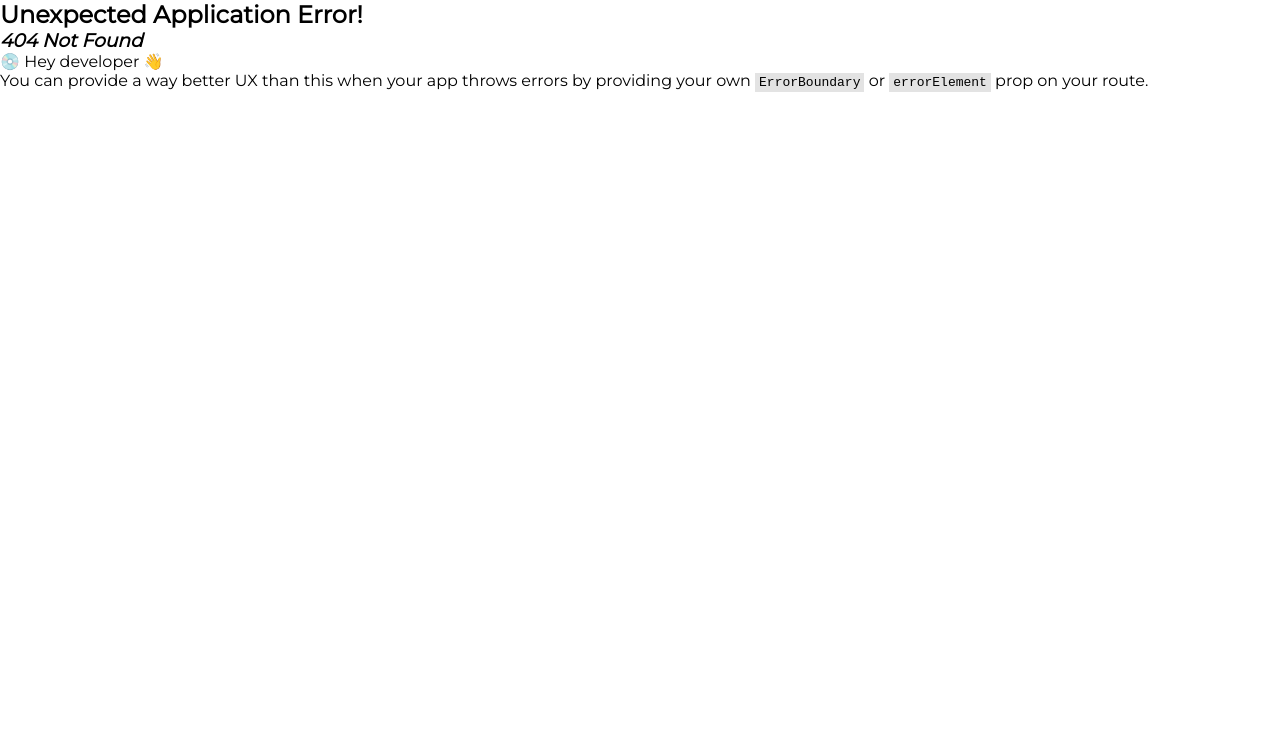
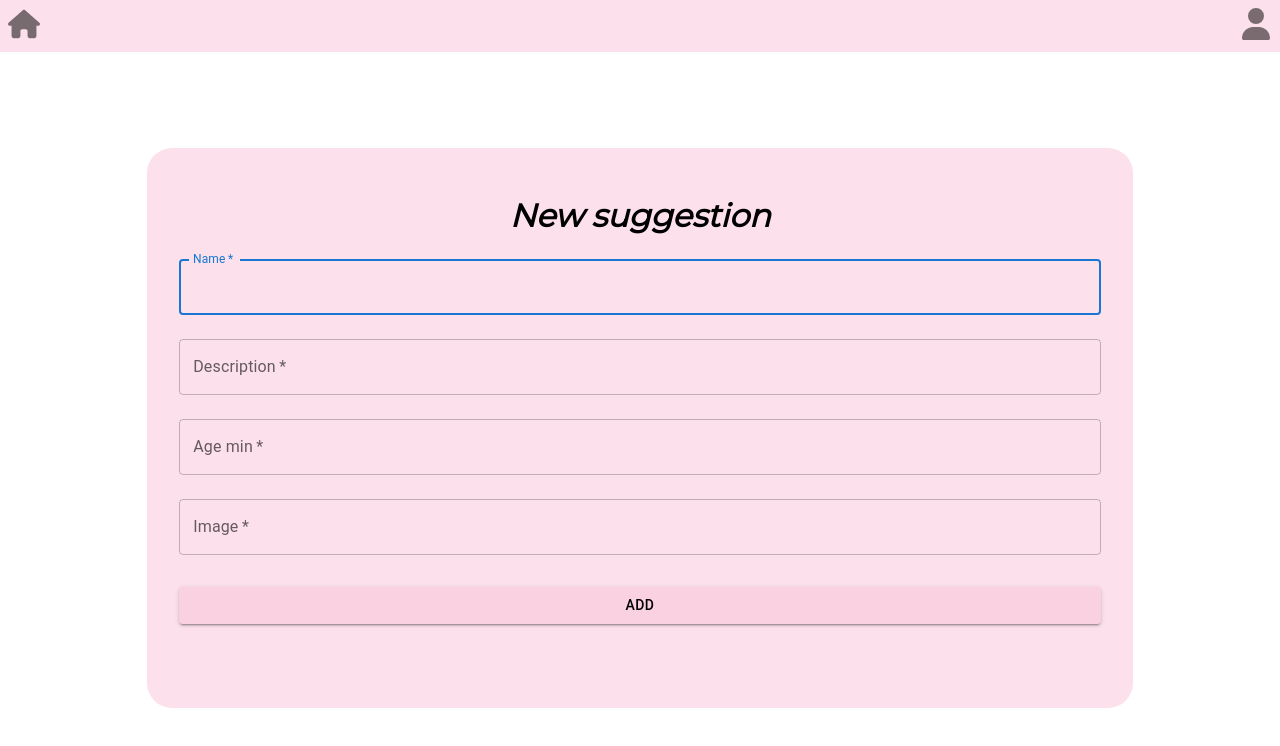
Before and after one commit to ElinaTodorova/checkpoint4, a React (Vite) app in the folder frontend/: page /gifts/add in a window 1280 px wide. Before the commit this address had no page. Shown: the top 746 px of the page. Built offline with nearby package versions, Linux system fonts and the light colour scheme.

Commit message:
Formulaire add gift (functionel)

```diff
--- /dev/null
+++ b/frontend/src/components/addGift/AddGiftForm.jsx
@@ -0,0 +1,127 @@
+import { useNavigate } from "react-router-dom";
+import { useState } from "react";
+import Box from "@mui/material/Box";
+import TextField from "@mui/material/TextField";
+import Button from "@mui/material/Button";
+import style from "./AddGiftForm.module.css";
+
+export default function AddGiftForm() {
+  const [name, setName] = useState("");
+  const [description, setDescription] = useState("");
+  const [ageMin, setAgeMin] = useState("");
+  const [imageUrl, setImageUrl] = useState("");
+
+  const navigate = useNavigate();
+
+  const handleChangeName = (e) => {
+    setName(e.target.value);
+  };
+
+  const handleChangeDescription = (e) => {
+    setDescription(e.target.value);
+  };
+
+  const handleChangeAge = (e) => {
+    setAgeMin(e.target.value);
+  };
+
+  const handleChangeImage = (e) => {
+    setImageUrl(e.target.value);
+  };
+
+  const handleSubmit = async (e) => {
+    e.preventDefault();
+
+    try {
+      // Appel à l'API pour créer un nouvel gift
+      const response = await fetch(
+        `${import.meta.env.VITE_BACKEND_URL}/api/gifts`,
+        {
+          method: "post",
+          credentials: "include",
+          headers: { "Content-Type": "application/json" },
+          body: JSON.stringify({
+            name,
+            description,
+            ageMin,
+            imageUrl,
+          }),
+        }
+      );
+
+      // Redirection vers la page de connexion si la création réussit
+      if (response.status === 201) {
+        navigate("/");
+      }
+    } catch (err) {
+      // Log des erreurs possibles
+      console.error(err);
+    }
+  };
+
+  return (
+    <section className={style.section}>
+      <div className={style.contaier}>
+        <h2 className={style.title}>New suggestion</h2>
+        <Box component="form" noValidate sx={{ mt: 1 }} onSubmit={handleSubmit}>
+          <TextField
+            margin="normal"
+            required
+            fullWidth
+            id="name"
+            label="Name"
+            name="name"
+            value={name}
+            autoFocus
+            onChange={handleChangeName}
+          />
+          <TextField
+            margin="normal"
+            required
+            fullWidth
+            id="description"
+            label="Description"
+            name="description"
+            value={description}
+            onChange={handleChangeDescription}
+          />
+          <TextField
+            margin="normal"
+            required
+            fullWidth
+            id="ageMin"
+            label="Age min"
+            name="ageMin"
+            value={ageMin}
+            type="number"
+            onChange={handleChangeAge}
+          />
+          <TextField
+            margin="normal"
+            required
+            fullWidth
+            id="imageUrl"
+            label="Image"
+            name="imageUrl"
+            value={imageUrl}
+            onChange={handleChangeImage}
+          />
+          <Button
+            type="submit"
+            fullWidth
+            variant="contained"
+            sx={{
+              mt: 3,
+              mb: 2,
+              backgroundColor: "rgb(250, 209, 225)",
+              color: "black",
+            }}
+            onClick={handleSubmit}
+          >
+            Add
+          </Button>
+        </Box>
+      </div>
+    </section>
+  );
+}
--- /dev/null
+++ b/frontend/src/components/addGift/AddGiftForm.module.css
@@ -0,0 +1,21 @@
+.contaier {
+  width: 80%;
+  height: 35rem;
+  background-color: rgb(252, 224, 235);
+  padding: 2rem;
+  border-radius: 25px;
+}
+
+.section {
+  display: flex;
+  justify-content: center;
+  align-items: center;
+  margin: 6rem 1.5rem 1.5rem 1.5rem;
+}
+
+.title {
+  text-align: center;
+  font-style: italic;
+  font-size: 2rem;
+  margin-top: 1rem;
+}
--- a/frontend/src/main.jsx
+++ b/frontend/src/main.jsx
@@ -5,6 +5,7 @@ import { createBrowserRouter, RouterProvider } from "react-router-dom";
 
 import App from "./App";
 import LogInPage from "./pages/LogInPage";
+import AddGift from "./pages/AddGift";
 
 const router = createBrowserRouter([
   {
@@ -15,6 +16,10 @@ const router = createBrowserRouter([
     path: "/login",
     element: <LogInPage />,
   },
+  {
+    path: "/gifts/add",
+    element: <AddGift />,
+  },
 ]);
 
 const root = ReactDOM.createRoot(document.getElementById("root"));
--- /dev/null
+++ b/frontend/src/pages/AddGift.jsx
@@ -0,0 +1,11 @@
+import AddGiftForm from "../components/addGift/AddGiftForm";
+import Header from "../components/header/Header";
+
+export default function AddGift() {
+  return (
+    <>
+      <Header />
+      <AddGiftForm />
+    </>
+  );
+}
```
